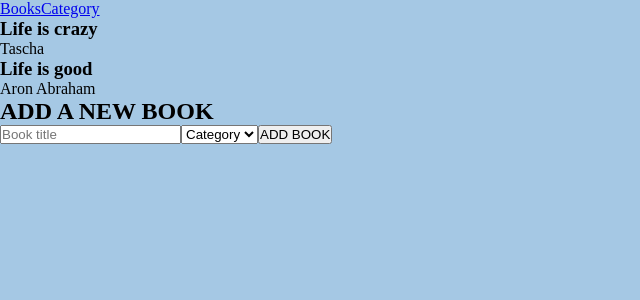
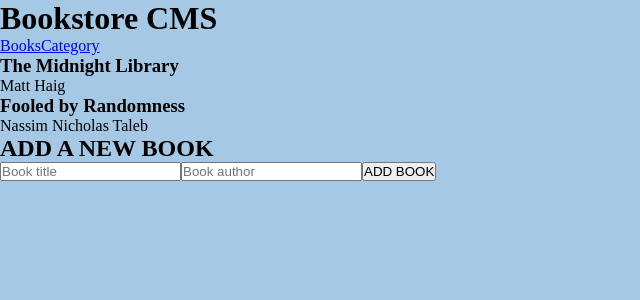
Before and after one commit to NATASHA-ct/DigitalLibrary, a React (Create React App) app: page / in a window 1280 px wide. Shown: the top 300 px of the page, without its empty margins (0-640 px from the left). Built offline with nearby package versions, Linux system fonts and the light colour scheme.

Commit message:
Modified components

```diff
--- a/src/App.js
+++ b/src/App.js
@@ -1,29 +1,32 @@
+import { Route, Routes } from 'react-router-dom';
+import Navbar from './components/Navbar';
+import Book from './components/Book';
+import Category from './components/Category';
 import './App.css';
-import Navbar from './components/Navbar.js';
-import Book from './components/Book.js';
-
 
 const Books = [
-          {
-            id:1,
-            title:"Life is crazy",
-            author:"Tascha"
-        },
-         {
-            id:2,
-            title:"Life is good",
-            author:"Aron Abraham"
-        }
+  {
+    id: '1',
+    title: 'The Midnight Library',
+    author: 'Matt Haig',
+  },
+  {
+    id: '2',
+    title: 'Fooled by Randomness',
+    author: 'Nassim Nicholas Taleb',
+  },
+];
 
-]
-
-const App = () => {
+function App() {
   return (
-       <div>
-         <Navbar />
-         <Book data={Books}/>
-       </div>
+    <div className="App">
+      <Navbar />
+      <Routes>
+        <Route path="/" element={<Book item={Books} />} />
+        <Route path="/Category" element={<Category />} />
+      </Routes>
+    </div>
   );
-};
+}
 
 export default App;
--- a/src/components/Book.js
+++ b/src/components/Book.js
@@ -1,18 +1,22 @@
-import React from "react";
-import BookList from "./Booklist";
-import Form from "./Form"
+import React from 'react';
+import PropTypes from 'prop-types';
+import BookList from './Booklist';
+import Form from './Form';
 
-const Book= (props) => {
-   return (
-     <ul className="allBooks">
-       {props.data.map((item) => {
-         return (
-           <BookList key={item.id} title={item.title} author={item.author} />
-         );
-       })}
-       <Form />
-       </ul>
-   );
-}
+const Book = (props) => {
+  const { item } = props;
+
+  return (
+    <ul className="allBooks">
+      {item.map((data) => (
+        <BookList key={data.id} title={data.title} author={data.author} />))}
+      <Form />
+    </ul>
+  );
+};
+
+Book.propTypes = {
+  item: PropTypes.string.isRequired,
+};
 
 export default Book;
--- a/src/components/Booklist.js
+++ b/src/components/Booklist.js
@@ -1,11 +1,20 @@
+import React from 'react';
+import PropTypes from 'prop-types';
+
 const BookList = (props) => {
-   return (
-     <li>
-       <h3>{props.title}</h3>
-       <p>{props.author}</p>
-     </li>
-   );
+  const { title, author } = props;
 
-}
+  return (
+    <li>
+      <h3>{title}</h3>
+      <p>{author}</p>
+    </li>
+  );
+};
+
+BookList.propTypes = {
+  title: PropTypes.string.isRequired,
+  author: PropTypes.string.isRequired,
+};
 
 export default BookList;
--- a/src/components/Category.js
+++ b/src/components/Category.js
@@ -1,9 +1,7 @@
 const Category = () => (
-  <select>
-    <option value = "category">
-        Category
-    </option>
-  </select>
+  <button type="button">
+    checkstatus
+  </button>
 );
 
 export default Category;
--- a/src/components/Form.js
+++ b/src/components/Form.js
@@ -1,12 +1,12 @@
-import Category from "./Category";
-
 const Form = () => (
   <div className="formcontainer">
     <form className="form">
       <h2 className="form-hd">ADD A NEW BOOK</h2>
-      <input className="input" type="text" placeholder="Book title" />
-      <Category />
-      <button className="addbtn">ADD BOOK</button>
+      <input className="inputTittle" type="text" placeholder="Book title" />
+      <input className="inputAuthor" type="text" placeholder="Book author" />
+      <button className="addbtn" type="submit">
+        ADD BOOK
+      </button>
     </form>
   </div>
 );
--- a/src/components/Navbar.js
+++ b/src/components/Navbar.js
@@ -1,10 +1,15 @@
-import React from "react";
-import {NavLink} from 'react-router-dom';
+import React from 'react';
+import { NavLink } from 'react-router-dom';
 
 const Navbar = () => (
   <div>
-    <NavLink className="navbook" to="/">Books</NavLink>
-    <NavLink className="navcate" to="/Category">Category</NavLink>
+    <h1>Bookstore CMS</h1>
+    <NavLink className="navbook" to="/">
+      Books
+    </NavLink>
+    <NavLink className="navcate" to="/Category">
+      Category
+    </NavLink>
   </div>
 );
 
--- a/src/index.js
+++ b/src/index.js
@@ -3,7 +3,6 @@ import ReactDOM from 'react-dom/client';
 import { BrowserRouter } from 'react-router-dom';
 import './index.css';
 import App from './App';
-
 
 const root = ReactDOM.createRoot(document.getElementById('root'));
 root.render(
@@ -12,7 +11,6 @@ root.render(
     <BrowserRouter>
       <App />
     </BrowserRouter>
-  </React.StrictMode>
-
+  </React.StrictMode>,
 
 );
```
Also changed, not shown: package.json (+20 -0 lines), .babelrc (added), .eslintrc.json (added), .stylelintrc.json (added), 2 other files (tests, documents, lock files or other folders).
